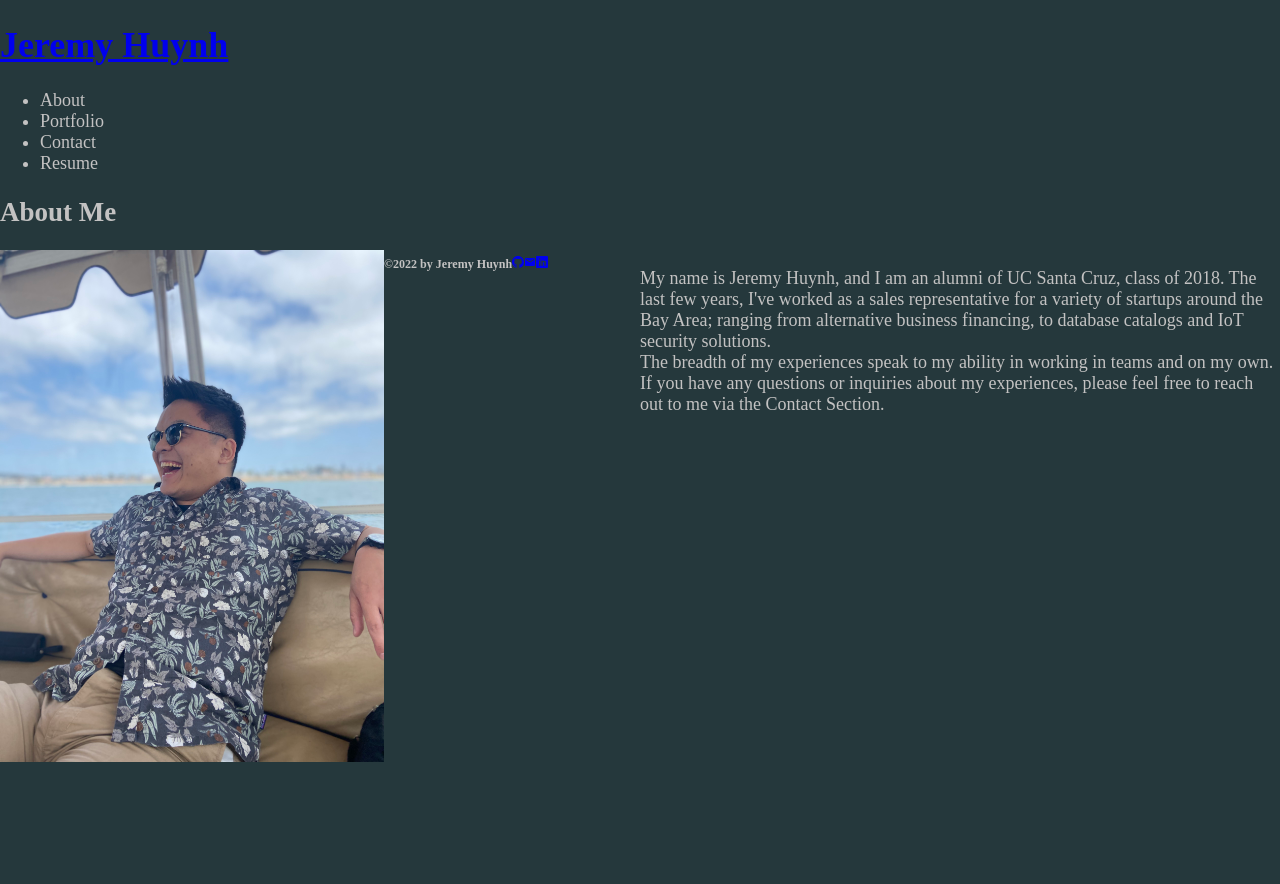
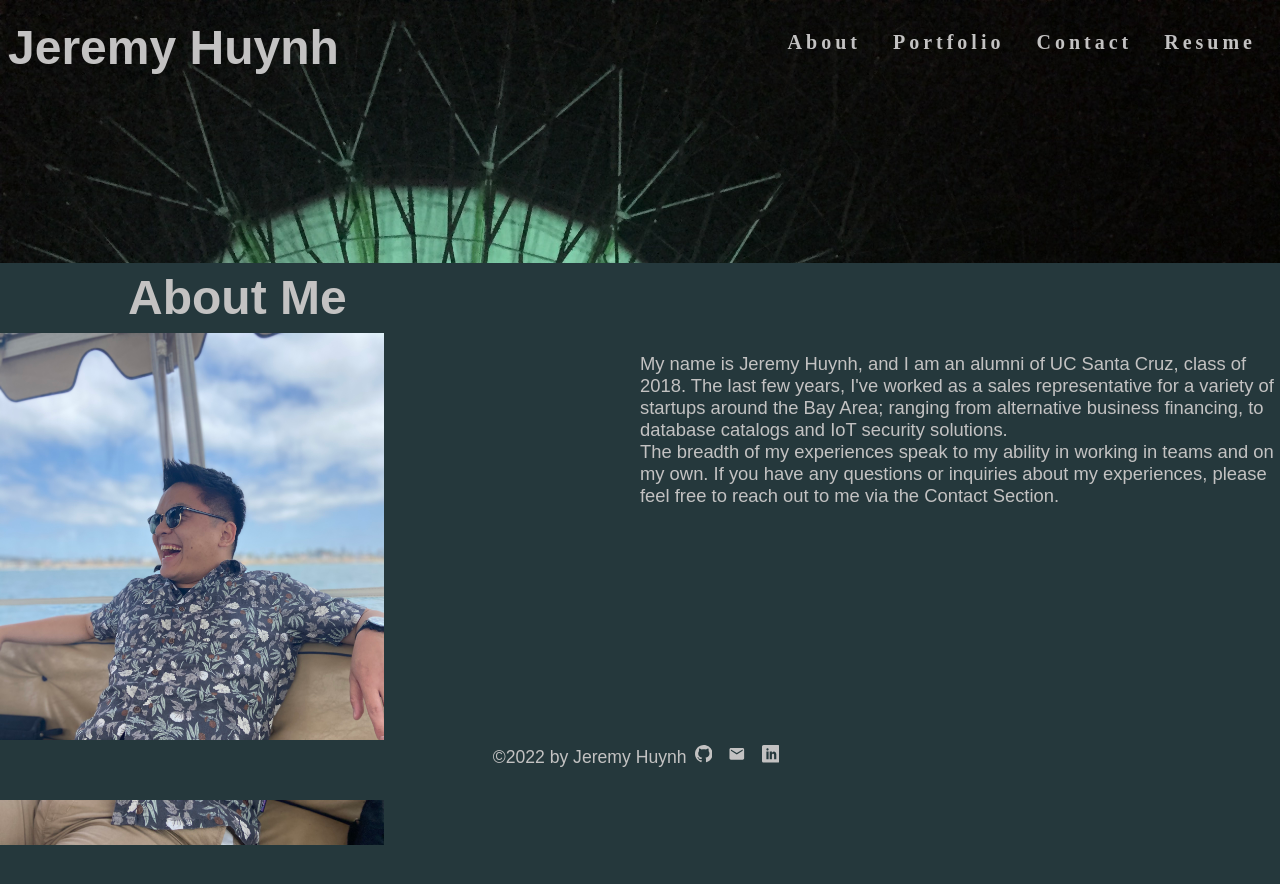
Before and after one commit to jermeewinn/jeremy-huynh-portfolio2.0, a React (Create React App) app: page / in a window 1280 px wide. Shown: the top 884 px of the page. Before the commit the page ends 800 px from the top, so only its background shows below. Built offline with nearby package versions, Linux system fonts and the light colour scheme.

Commit message:
created initial stylings

```diff
--- a/src/index.css
+++ b/src/index.css
@@ -12,11 +12,261 @@ code {
     monospace;
 } */
 
+:root {
+  --spacing-one: calc(1rem * 0.5);
+  --spacing-two: calc(1rem);
+  --spacing-five: calc(2.5rem);
+}
+
 body {
   margin: 0;
   padding-bottom: 5%;
   font-weight: 500;
   font-size: 18px;
   background-color: #25383c;
+  color: #c3c2c2;
+  background-size: cover;
+  display: flex;
+  flex-direction: column;
+}
+
+#about, #portfolio, #contact, #resume {
+  margin-left: 10%;
+  margin-right: 10%;
+}
+
+h1 {
+  font-family: 'Arial', 'Gill Sans', 'Gill Sans MT', Calibri, 'Trebuchet MS', sans-serif;
+  font-size: 3rem;
+  font-weight: bolder;
+  margin: 5px 0;
+  line-height: 1.25;
+}
+
+h2 {
+  font-family: 'Arial', 'Gill Sans', 'Gill Sans MT', Calibri, 'Trebuchet MS', sans-serif;
+  font-size: 2.5rem;
+  font-weight: bold;
+  margin: 5px 0;
+  line-height: 1.25;
+  color:#c3c2c2;
+}
+
+h3 {
+  font-family: 'Calibri', 'Trebuchet MS','Arial', 'Gill Sans', 'Gill Sans MT', sans-serif;
+  font-size: 2rem;
+  font-weight: 500;
+  margin: 5px 0;
+  line-height: 1.25;
+}
+
+h4 {
+  font-family: 'Trebuchet MS','Arial', 'Gill Sans', 'Gill Sans MT', 'Calibri', sans-serif;
+  font-size: 1.5rem;
+  font-weight: 500;
+  margin: 5px 0;
+  line-height: 1.25;
+}
+
+h5 {
+  font-family: 'Arial', 'Gill Sans', 'Gill Sans MT', 'Calibri', 'Trebuchet MS', sans-serif;
+  font-size: 1.25rem;
+  font-weight: 500;
+  margin: 5px 0;
+  line-height: 1.25;
+}
+
+h6 {
+  font-family: 'Arial', 'Gill Sans', 'Gill Sans MT', 'Calibri', 'Trebuchet MS', sans-serif;
+  font-size: 1.1rem;
+  font-weight: 500;
+  margin: 5px 0;
+  line-height: 1.25;
+}
+
+p {
+  font-size: 1.15rem;
+  margin-top: 20px;
+  font-family: 'Arial', 'Gill Sans', 'Gill Sans MT', 'Calibri', 'Trebuchet MS', sans-serif;
+}
+
+a {
+  color: #c3c2c2;
+  text-decoration: none;
+  font-weight: bold;
+}
+
+a:hover {
+  text-decoration: underline;
+}
+
+header {
+  background-image: url('../src/assets/images/other/Cover-Photo.JPG');
+  background-size: cover;
+  height: 250px;
+  clip-path: polygon(
+    0 0,
+    100% 0,
+    100% 100%,
+  );
+  display: flex;
+  flex-wrap: wrap;
+  justify-content: space-between;
+  background-attachment: fixed;
+  padding-top: 1%;
+
+}
+
+header a {
   color: #c3c2c2
 }
+
+button {
+  font-size: 1rem;
+  text-decoration: none;
+  padding: 0.25rem 1rem;
+  border-radius: .5rem;
+  border: none;
+  outline: none;
+  cursor: pointer;
+  margin: 0 1px;
+}
+
+button:hover {
+  opacity: .5;
+  text-decoration: underline;
+}
+
+img {
+  max-width: 100%;
+}
+
+span[role='img'] {
+  cursor: pointer;
+}
+
+form {
+  width: 50%;
+  justify-content: center;
+}
+
+input {
+  font-size: 1rem;
+  padding: 0.25rem;
+  border: 2px solid;
+  outline: none;
+  border-radius: 3px;
+  transition: box-shadow 0.2s;
+}
+
+input:focus {
+  border: 1px solid;
+  box-shadow: 0 0 .25rem rgba(0,0,0,.5);
+}
+
+li {
+  list-style-type: none;
+}
+
+nav a:hover {
+  text-decoration: underline;
+}
+
+nav li {
+  cursor: pointer;
+  font-size: 20px;
+  letter-spacing: .2em;
+  font-weight: bold;
+}
+
+textarea {
+  width: 600px;
+  height: 120px;
+  border: 3px solid;
+  padding: 5px;
+}
+
+.flex-row {
+  display: flex;
+  flex-wrap: wrap;
+}
+
+.mx-1 {
+  margin-right: var(--spacing-one);
+  margin-left: var(--spacing-one);
+}
+
+.mx-2 {
+  margin-right: var(--spacing-two);
+  margin-left: var(--spacing-two);
+}
+
+.mx-5 {
+  margin-right: var(--spacing-five);
+  margin-left: var(--spacing-five);
+}
+
+.my-1 {
+  margin-top: var(--spacing-one);
+  margin-bottom: var(--spacing-one);
+}
+
+.my-2 {
+  margin-top: var(--spacing-two);
+  margin-bottom: var(--spacing-two);
+}
+
+.my-5 {
+  margin-top: var(--spacing-five);
+  margin-bottom: var(--spacing-five);
+}
+
+.px-1 {
+  padding-right: var(--spacing-one);
+  padding-left: var(--spacing-one);
+}
+
+.px-2 {
+  padding-right: var(--spacing-two);
+  padding-left: var(--spacing-two);
+}
+
+.py-1 {
+  padding-top: var(--spacing-one);
+  padding-bottom: var(--spacing-one);
+}
+
+.py-2 {
+  padding-top: var(--spacing-two);
+  padding-bottom: var(--spacing-two);
+}
+
+.img-thumbnail {
+  width: auto;
+  height: 300px;
+  cursor: pointer;
+  transition: all .2s ease-in-out;
+}
+
+.img-thumbnail:hover {
+  transform: scale(1.1);
+  opacity: 70%;
+}
+
+#icon:hover{
+  background-color:#25383c
+}
+
+footer {
+  margin-top: auto;
+  bottom: 0;
+  height: 60px;
+  background-color: #25383c;
+  width: 100%;
+  text-align: center;
+  position: fixed;
+}
+
+button {
+
+}
```
